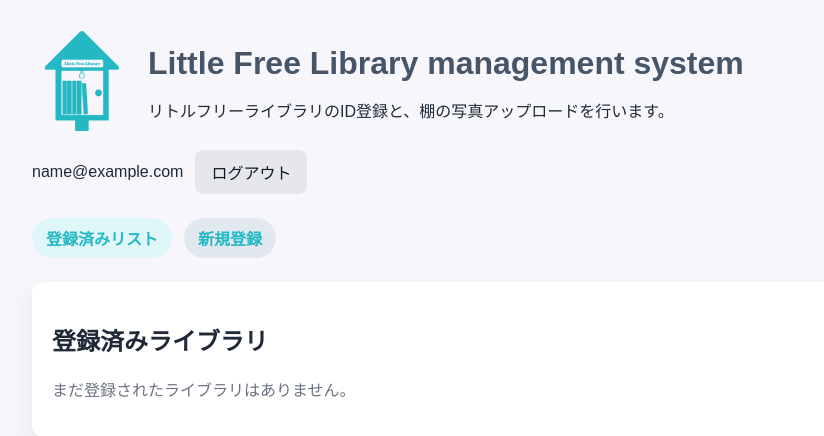
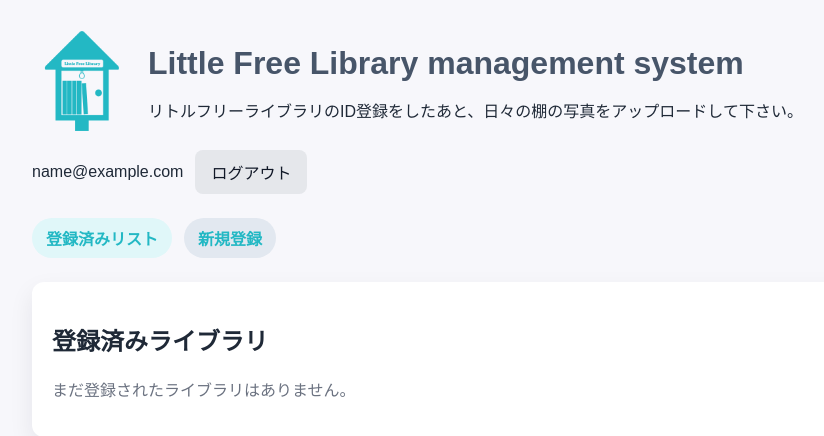
Before and after one commit to ganase/lflms, a Flask app: page / in a window 1280 px wide. Shown: the top 436 px of the page, without its empty margins (128-952 px from the left). Run offline with Flask 3, Linux system fonts and the light colour scheme; the visitor is signed in with stand-in values (Sample User, id 1).

Commit message:
Update index.html

```diff
--- a/templates/index.html
+++ b/templates/index.html
@@ -13,7 +13,7 @@
           <img class="logo" src="{{ url_for('static', filename='logo.png') }}" alt="Little Free Library アイコン">
           <div>
             <h1 class="title">Little Free Library management system</h1>
-            <p>リトルフリーライブラリのID登録と、棚の写真アップロードを行います。</p>
+            <p>リトルフリーライブラリのID登録をしたあと、日々の棚の写真をアップロードして下さい。</p>
           </div>
         </div>
         <div class="user-box">
```
